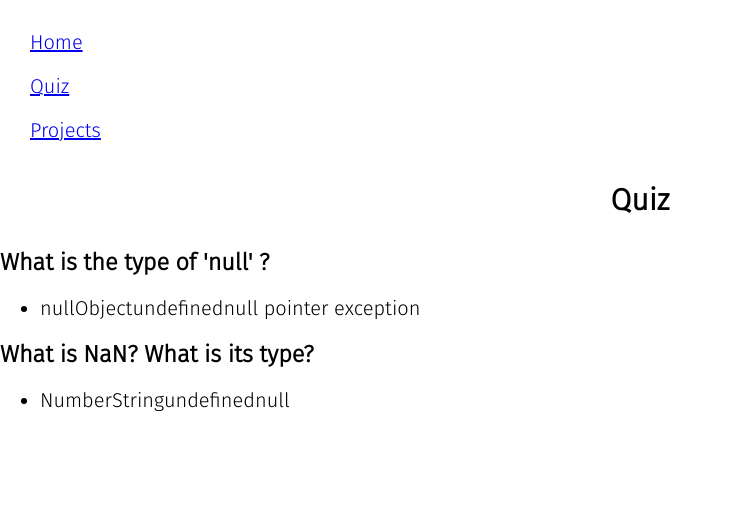
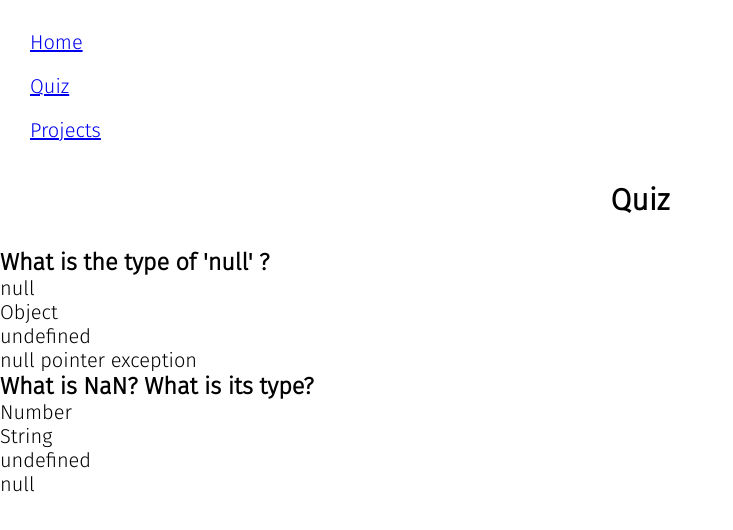
Before and after one commit to rohit1101/react-ui, a React (Create React App) app: page /quiz in a window 1280 px wide. Shown: the top 530 px of the page, without its empty margins (0-733 px from the left). Built offline with nearby package versions, Linux system fonts and the light colour scheme.

Commit message:
fixed the bug in /quiz

```diff
--- /dev/null
+++ b/src/Components/quiz/List.jsx
@@ -0,0 +1,7 @@
+import React from "react";
+
+export function List({ el }) {
+  return el.map((item) => {
+    return <li>{item}</li>;
+  });
+}
--- a/src/Components/quiz/Options.jsx
+++ b/src/Components/quiz/Options.jsx
@@ -1,5 +1,6 @@
 import React from "react";
+import { List } from "./List";
 
 export function Options({ item }) {
-  return <li>{item}</li>;
+  return <List el={item} />;
 }
--- a/src/Components/quiz/Quiz.jsx
+++ b/src/Components/quiz/Quiz.jsx
@@ -26,7 +26,9 @@ export class Quiz extends React.Component {
           return (
             <div>
               <h3>{item.question}</h3>
-              <ul>{<Options item={item.options} />}</ul>
+              <ol>
+                <Options item={item.options} />
+              </ol>
             </div>
           );
         })}
```
